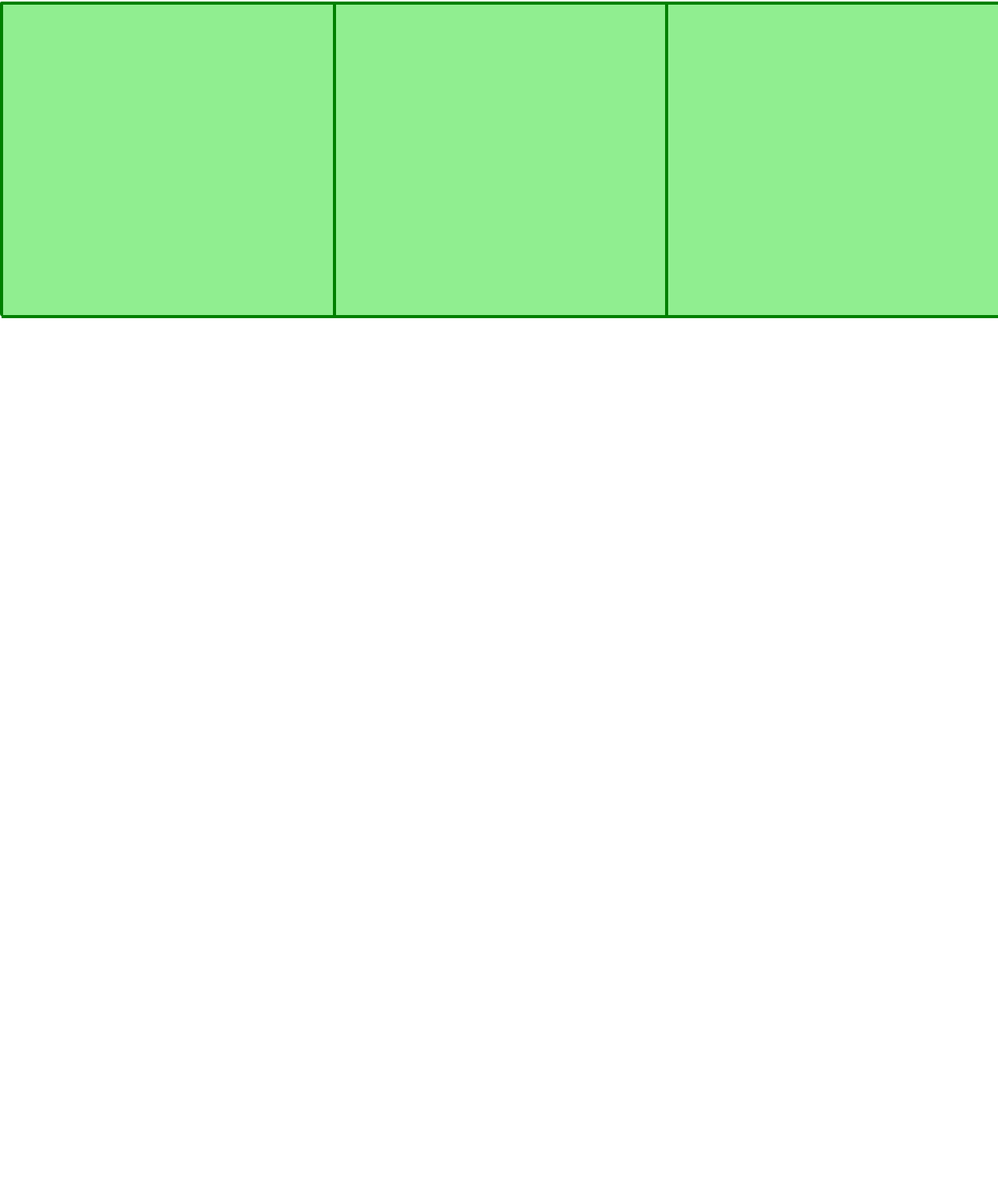
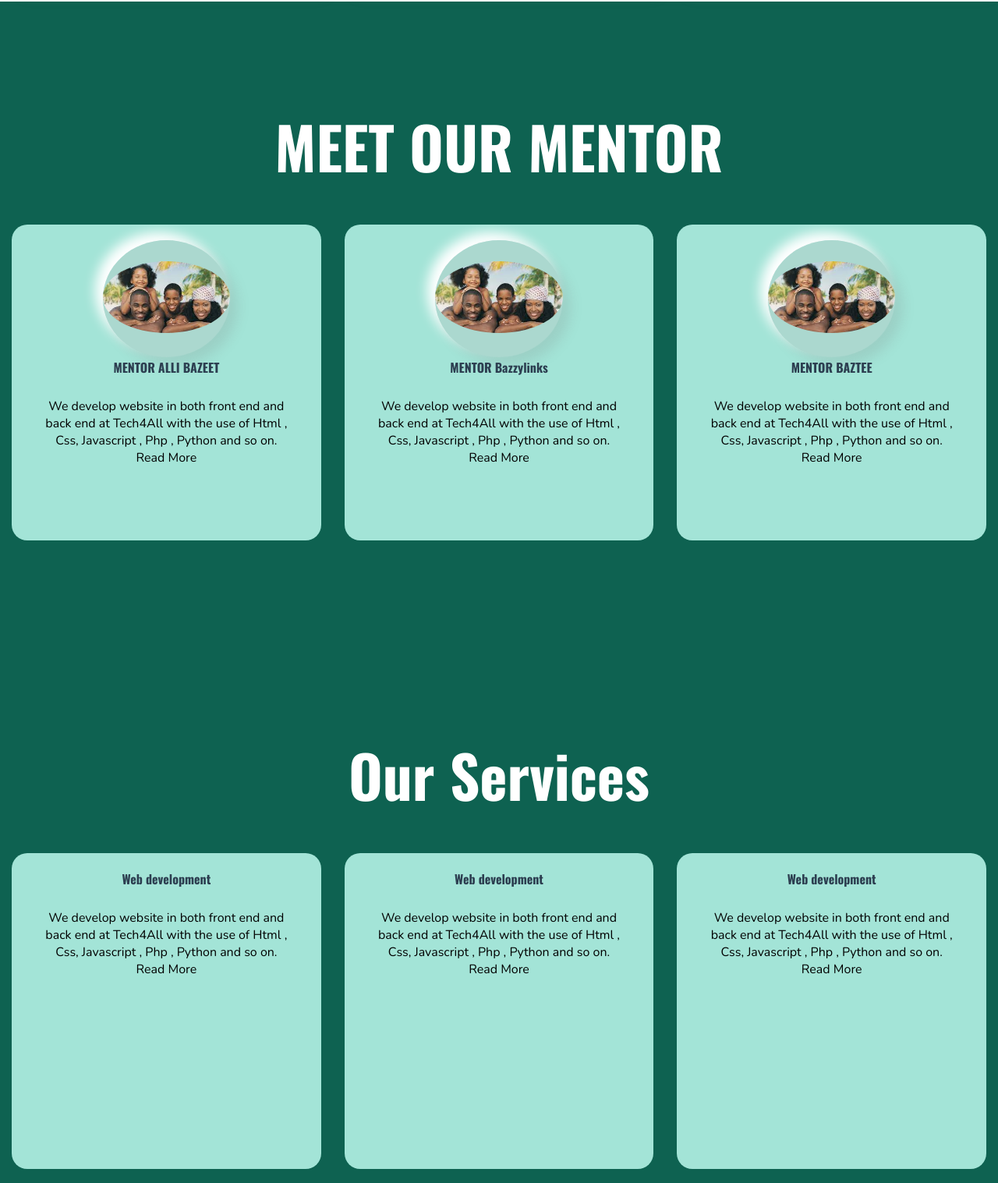
Before and after one commit to bazzlylinks/techexplorer4all, a plain HTML site: page frontend/aboutus.html in a window 1280 px wide. Shown: the part 710-2227 px from the top of the page at 78% size. Before the commit the page ends 1122 px from the top, so only its background shows below. Drawn offline with nearby package versions, Linux system fonts and the light colour scheme.

Commit message:
i added a grid section as services

```diff
--- a/frontend/aboutus.css
+++ b/frontend/aboutus.css
@@ -260,31 +260,43 @@ img{
 
 /* Bottom Box Css Code  Starts*/
 
-.bottombox{
-    border-radius: 2px 4px 2px 4px;
-    border: 2px solid green ;
-    height:50vh;
+.service{
+    background:#0e6251;
     width:100%;
-    background-color: lightgreen;
-    display: inline-flex;
+    padding:100px 0px;
 }
-.bottombox1{
-    width:33%;
-    height:50vh;
-    background-color: :#a3e4d7;
-    border: 2px solid green;
+
+.title h2{
+    color:white;
+    font-size:75px;
+    width:1130px;
+    margin: 30px auto;
+    text-align:center;
+
 }
-.bottombox2{
-    width:34%;
-    height:50vh;
-    background-color: :#a3e4d7;
-    border: 2px solid green;
+.box{
+    display: flex;
+    justify-content: center;
+    align-items: center;
+     min-height: 400px;
 }
-.bottombox3{
-    width:33%;
-    height:50vh;
-    background-color: :#a3e4d7;
-    border: 2px solid green;
+.card{
+    height: 365px;
+    width:335px;
+    padding:20px 35px;
+    background:#a3e4d7;
+    border-radius:20px;
+    margin: 15px;
+    position: relative;
+    overflow: hidden;
+    text-align: center;
+
+}
+h5{
+    color:#2c3e50;
+    font-size:16px;
+    line-height: 27px;
+    margin-bottom: 25px;
 }
 
 
--- a/frontend/aboutus.html
+++ b/frontend/aboutus.html
@@ -145,32 +145,162 @@
 
     <!-- The end of the whole About Us Page -->
 
+<!--@@@@@@@@@@@@@@@@@@@@@@@@@@@@MENTOR SECTION@@@@@@@@@@@@@@@@@@@@@@@@@@@@@@@@@@@@@@@@@-->
+<div class="service">
+  <div class="title">
+    <h2>MEET OUR MENTOR </h2>
+  </div>
+
+
+
+
+
+<div class="box">
+  <!--@@@@@@@@@@@@@@@CARD ONE@@@@@@@@@@@@@@@@@-->
+  <div class="card">
+
+
+
+    <!-- Mentor Image -->
+    <div class="ring">
+      <div class="ring-image">
+        <img src="img.jpg" alt="nav-abt">
+      </div>
+    </div>
+    <!-- MENTOR IMAGE ENDS  -->
+
+
+    <h5>MENTOR ALLI BAZEET</h5>
+    <div class="pra">
+      <p>We develop website in both front end and back end at Tech4All with the use of
+        Html , Css, Javascript , Php , Python and so on.
+      </p>
+      <p style="text-align:center">
+      <a class="" href="#">Read More</a>
+    </p>
+    </div>
+  </div>
+
+  <!-- @@@@@@@@@@@@@CARD TWO@@@@@@@@@@@@@@@@@@ -->
+  <div class="card">
+
+
+
+    <!-- Mentor Image -->
+    <div class="ring">
+      <div class="ring-image">
+        <img src="img.jpg" alt="nav-abt">
+      </div>
+    </div>
+    <!-- MENTOR IMAGE ENDS  -->
+
+
+    <h5>MENTOR Bazzylinks</h5>
+    <div class="pra">
+      <p>We develop website in both front end and back end at Tech4All with the use of
+        Html , Css, Javascript , Php , Python and so on.
+      </p>
+      <p style="text-align:center">
+      <a class="" href="#">Read More</a>
+    </p>
+    </div>
+  </div>
+  <!-- @@@@@@@@@@@@@@CARD THREE@@@@@@@@@@@@@ -->
+  <div class="card">
+
+
+
+    <!-- Mentor Image -->
+    <div class="ring">
+      <div class="ring-image">
+        <img src="img.jpg" alt="nav-abt">
+      </div>
+    </div>
+    <!-- MENTOR IMAGE ENDS  -->
+
+
+    <h5>MENTOR BAZTEE</h5>
+    <div class="pra">
+      <p>We develop website in both front end and back end at Tech4All with the use of
+        Html , Css, Javascript , Php , Python and so on.
+      </p>
+      <p style="text-align:center">
+      <a class="" href="#">Read More</a>
+    </p>
+    </div>
+  </div>
+
+
+</div>
+</div>
+
+
+
+
+
+
+
+
+<!-- @@@@@@@@@@@@@@@@@@@@@@@@@@@@@@@@MENTOR SECTION ENDS@@@@@@@@@@@@@@@@@@@@@@@@@@@@@@@@@@@@@@@ -->
+
+
+
+
+
+
+
+
+
 
 
 <!--BOTTOM BOX STARTS-->
-<div class="bottombox">
+<div class="service">
+  <div class="title">
+    <h2>Our Services </h2>
+  </div>
 
 
-  <!--bottom box One  Starts-->
-  <div class="bottombox1">
+  <div class="box">
+    <!--@@@@@@@@@@@@@@@CARD ONE@@@@@@@@@@@@@@@@@-->
+    <div class="card">
+      <h5>Web development</h5>
+      <div class="pra">
+        <p>We develop website in both front end and back end at Tech4All with the use of
+          Html , Css, Javascript , Php , Python and so on.
+        </p>
+        <p style="text-align:center">
+        <a class="" href="#">Read More</a>
+      </p>
+      </div>
+    </div>
+
+    <!-- @@@@@@@@@@@@@CARD TWO@@@@@@@@@@@@@@@@@@ -->
+    <div class="card">
+      <h5>Web development</h5>
+      <div class="pra">
+        <p>We develop website in both front end and back end at Tech4All with the use of
+          Html , Css, Javascript , Php , Python and so on.
+        </p>
+        <p style="text-align:center">
+        <a class="" href="#">Read More</a>
+      </p>
+      </div>
+    </div>
+    <!-- @@@@@@@@@@@@@@CARD THREE@@@@@@@@@@@@@ -->
+    <div class="card">
+      <h5>Web development</h5>
+      <div class="pra">
+        <p>We develop website in both front end and back end at Tech4All with the use of
+          Html , Css, Javascript , Php , Python and so on.
+        </p>
+        <p style="text-align:center">
+        <a class="" href="#">Read More</a>
+      </p>
+      </div>
+    </div>
+
 
   </div>
-  <!--Bottom box one ends -->
-
-
-  <!--Bottom box Two Starts-->
-  <div class="bottombox2">
-
-  </div>
-  <!--Bottom box 2 ends -->
-
-  <!--Bottom box 3 starts-->
-  <div class="bottombox3">
-
-  </div>
-  <!--bottom box 3 ends -->
-
-
 </div>
 <!--BOTTOM BOX ENDS-->
 
```
